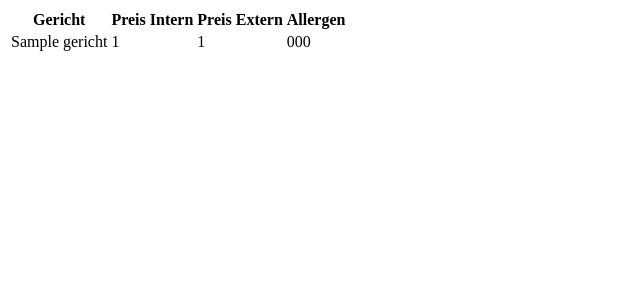
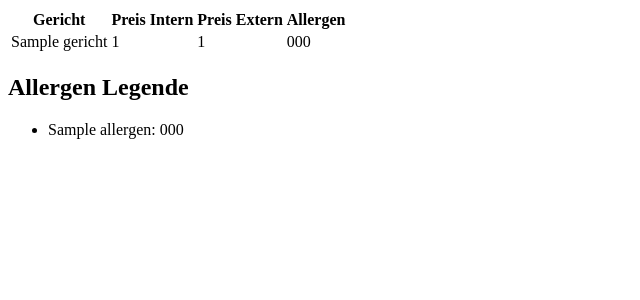
Before and after one commit to taxuda/E_Mensa, a PHP site: page /gericht/gerichtAusDB.php in a window 1280 px wide. Shown: the top 300 px of the page, without its empty margins (0-640 px from the left). Run offline with PHP 8.4, Linux system fonts and the light colour scheme; tables that the repository leaves empty hold one stand-in row (values such as "Sample post").

Commit message:
bo sung A7.2, hien thi danh sach allergene da dung

```diff
--- a/werbeseite/daten/pageload.csv
+++ b/werbeseite/daten/pageload.csv
@@ -1 +1 @@
-i:30;
+i:36;
--- a/werbeseite/gericht/gerichtAusDB.php
+++ b/werbeseite/gericht/gerichtAusDB.php
@@ -11,6 +11,7 @@ if (!$link) {
     echo "Verbindung fehlgeschlagen: ", mysqli_connect_error();
     exit();
 }
+// Daten von Gerichte für Tabelle
 $sql = "select g.name as Gericht, g.preis_intern as 'Preis Intern', g.preis_extern as 'Preis Extern', group_concat(' ', gha.code) as Allergen
 from gericht g join gericht_hat_allergen gha on g.id = gha.gericht_id group by g.name order by g.name asc limit 5";
 
@@ -24,6 +25,21 @@ while ($row = mysqli_fetch_assoc($result)) {
     $table[] = $row;
 }
 
+mysqli_free_result($result);
+
+// Daten der verwendeten Allergene
+$sql = "select CONCAT(a.name, ': ' , a.code) from gericht g
+    join gericht_hat_allergen gha on g.id = gha.gericht_id
+    join allergen a on gha.code = a.code where g.name is not null group by a.name;";
+$result = mysqli_query($link, $sql);
+if (!$result) {
+    echo "Fehler während der Abfrage:  ", mysqli_error($link);
+    exit();
+}
+
+while ($row = mysqli_fetch_assoc($result)) {
+    $allergene[] = $row;
+}
 mysqli_free_result($result);
 mysqli_close($link);
 ?>
@@ -50,5 +66,17 @@ mysqli_close($link);
         </tbody>
     </table>
 <?php endif; ?>
+
+    <!-- die Liste der verwendeten Allergene -->
+    <div class = "allergen_legende">
+        <h2> Allergen Legende</h2>
+        <ul class ="text-muted">
+            <?php foreach($allergene as $row):?>
+                <li><?php
+                    echo implode('</li><li>',$row);
+                ?></li>
+            <?php endforeach; ?>
+        </ul>
+    </div>
 </body>
 </html>
--- a/werbeseite/index.php
+++ b/werbeseite/index.php
@@ -107,13 +107,15 @@ if($_POST[GET_PARAM_SUBMIT]){ //Submitted: Es gibt jetzt die Daten, die verarbei
 
             <h2 id="Speisen">Köstlichkeiten, die Sie erwarten</h2>
             <!-- Table der Gerichten -->
+            <!-- List of Allergen -->
             <?php include './gericht/gerichtAusDB.php'; ?>
-            <!-- End of table -->
+
             <!-- Platzhalter für Zahlen -->
             <?php include './count/count.php';?>
+
             <!-- Newsletterform -->
             <?php include './newsletter/newsletter.php' ?>
-            <!-- End of Newsletterform -->
+
 
             <h2 id="Wichtig">Das ist uns wichtig</h2>
             <ul class="center-ul">
```
